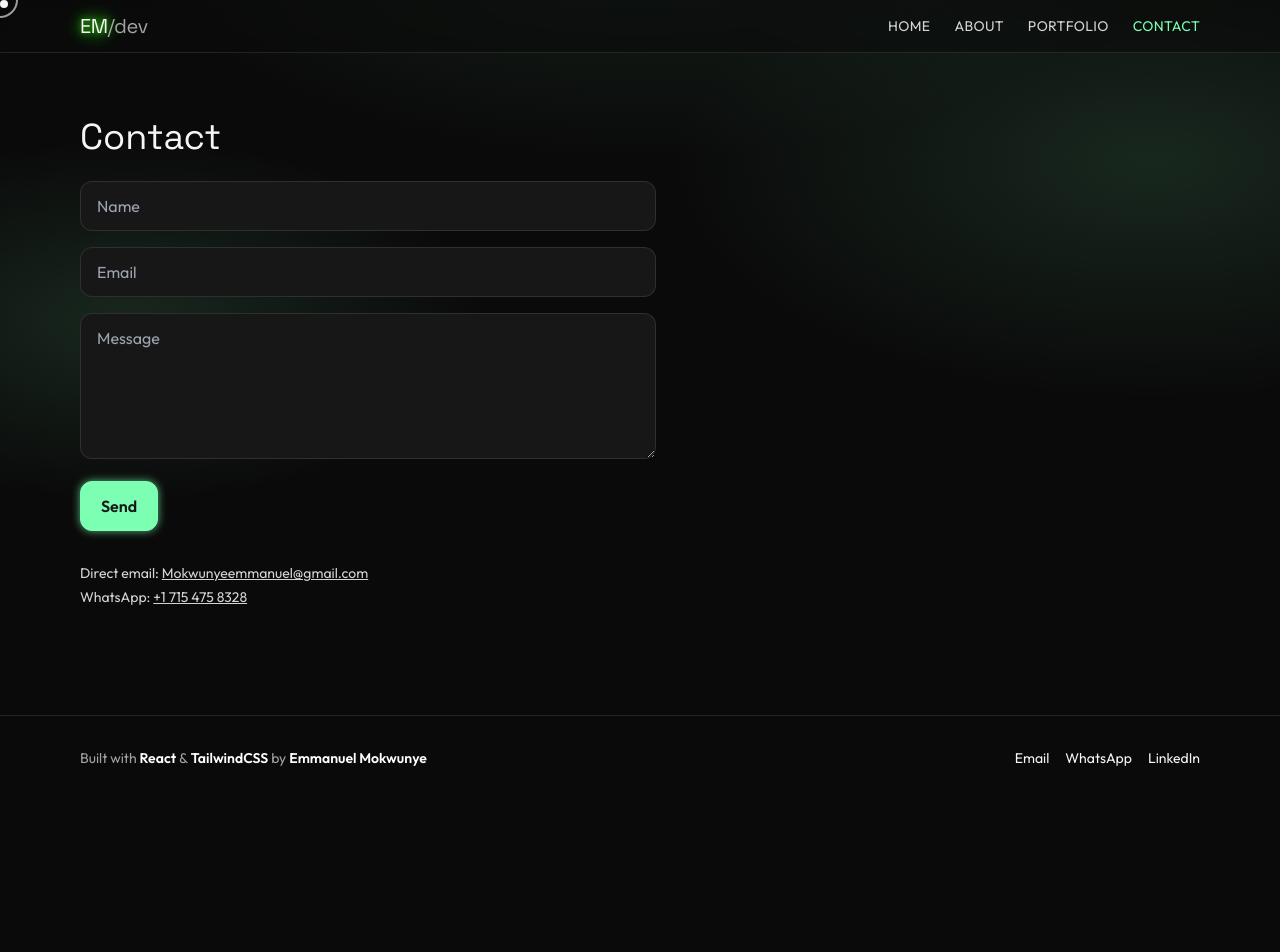
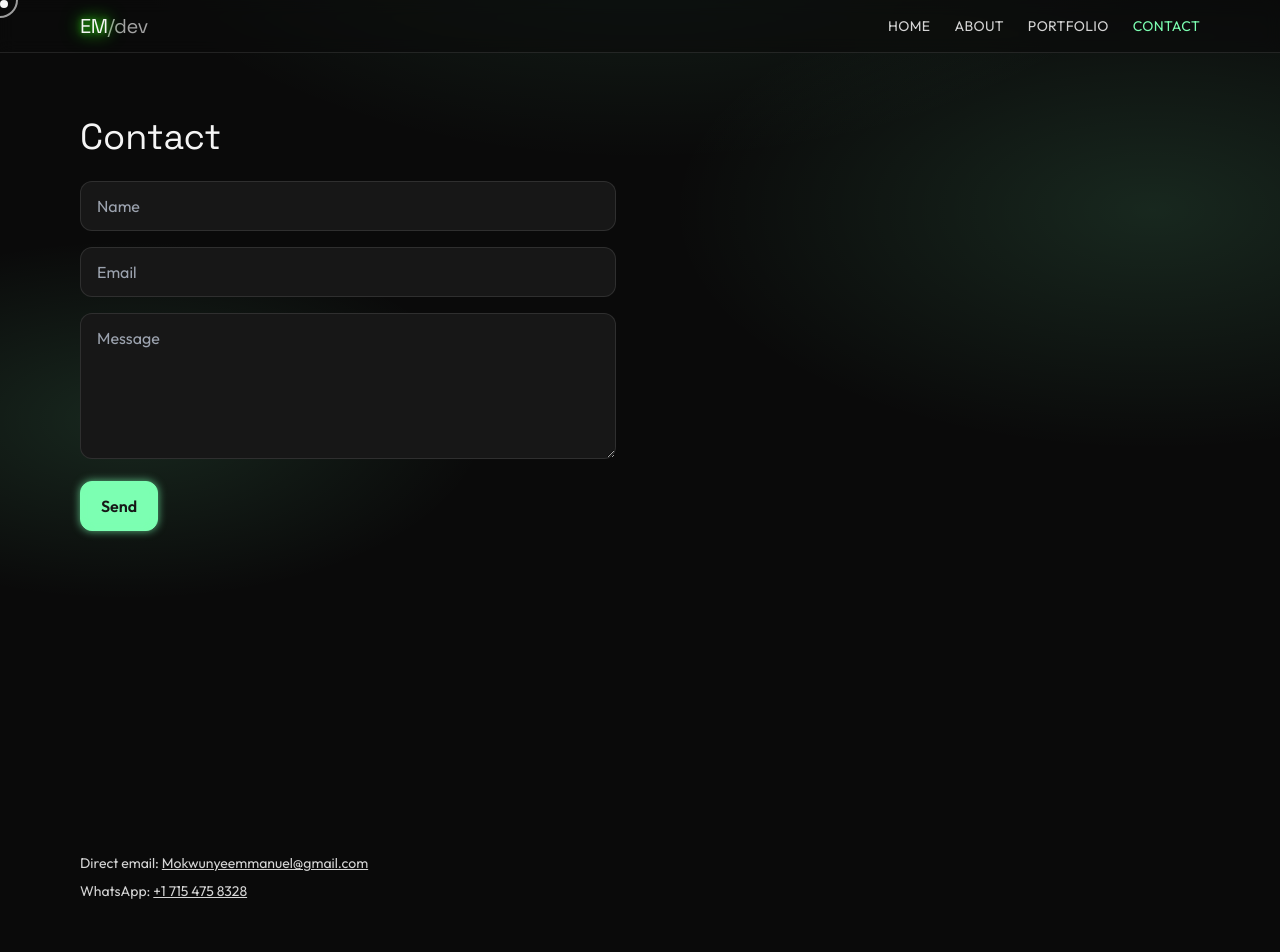
Before and after one commit to Emmymoks/Emmymoks-portfolio, a React (Vite) app: page /contact in a window 1280 px wide. Shown: the top 952 px of the page. Before the commit the page ends 800 px from the top, so only its background shows below. Built offline with nearby package versions, Linux system fonts and the light colour scheme; the HTML template or start-up script is replaced by a standard one.

Commit message:
Update Contact.jsx

```diff
--- a/src/pages/Contact.jsx
+++ b/src/pages/Contact.jsx
@@ -1,34 +1,68 @@
-import { useState } from 'react'
+import { useState, useRef, useEffect } from "react";
+import HeroAnimatedSVG from "../components/HeroAnimatedSVG.jsx";
+
+// Hook for scroll-based reveal
+function useScrollReveal(ref) {
+  const [isVisible, setIsVisible] = useState(false);
+
+  useEffect(() => {
+    const element = ref.current;
+    if (!element) return;
+
+    const observer = new IntersectionObserver(
+      ([entry]) => setIsVisible(entry.isIntersecting),
+      { threshold: 0.2 }
+    );
+
+    observer.observe(element);
+    return () => observer.disconnect();
+  }, [ref]);
+
+  return isVisible;
+}
 
 export default function Contact() {
-  const [status, setStatus] = useState(null)
+  const [status, setStatus] = useState(null);
+
+  const formRef = useRef(null);
+  const infoRef = useRef(null);
+
+  const formVisible = useScrollReveal(formRef);
+  const infoVisible = useScrollReveal(infoRef);
 
   const onSubmit = (e) => {
-    e.preventDefault()
-    const form = e.currentTarget
-    const name = form.name.value
-    const email = form.email.value
-    const message = form.message.value
+    e.preventDefault();
+    const form = e.currentTarget;
+    const name = form.name.value;
+    const email = form.email.value;
+    const message = form.message.value;
 
     // Encode WhatsApp message
     const whatsappMessage = encodeURIComponent(
       `Hello, my name is ${name} (from ${email}).\n\n${message}`
-    )
+    );
 
-    const whatsappURL = `https://wa.me/17154758328?text=${whatsappMessage}`
+    const whatsappURL = `https://wa.me/17154758328?text=${whatsappMessage}`;
 
     // Open WhatsApp in new tab
-    window.open(whatsappURL, '_blank')
+    window.open(whatsappURL, "_blank");
 
-    // Show status and reset form AFTER a tiny delay
-    setStatus('Redirecting you to WhatsApp...')
+    // Show status and reset form
+    setStatus("Redirecting you to WhatsApp...");
     setTimeout(() => {
-      form.reset()
-    }, 1000)
-  }
+      form.reset();
+    }, 1000);
+  };
 
   return (
-    <div className="max-w-6xl mx-auto px-4 py-16">
+    <div className="max-w-6xl mx-auto px-4 py-16 grid lg:grid-cols-2 gap-12 items-start">
+      {/* Left Column - Form */}
+      <div
+        ref={formRef}
+        className={`transition-all duration-700 ${
+          formVisible ? "opacity-100 translate-y-0" : "opacity-0 translate-y-10"
+        }`}
+      >
         <h1 className="font-display text-4xl mb-6">Contact</h1>
         <form onSubmit={onSubmit} className="max-w-xl space-y-4">
           <input
@@ -51,20 +85,45 @@
             rows="5"
             className="w-full px-4 py-3 rounded-xl bg-neutral-900 border border-white/10"
           ></textarea>
-        <button className="px-5 py-3 rounded-xl border border-accent-500 text-neutral-900 bg-accent-500 font-semibold neon-btn">
+          <button
+            type="submit"
+            className="px-5 py-3 rounded-xl border border-accent-500 text-neutral-900 bg-accent-500 font-semibold neon-btn transition-transform hover:scale-105"
+          >
             Send
           </button>
         </form>
-      {status && <p className="mt-4 text-sm text-neutral-300">{status}</p>}
-      <div className="mt-8 text-sm text-neutral-300 space-y-1">
+        {status && (
+          <p className="mt-4 text-sm text-neutral-300 transition-opacity duration-500">
+            {status}
+          </p>
+        )}
+      </div>
+
+      {/* Right Column - Hero SVG (hidden on mobile) */}
+      <div
+        className="hidden lg:flex justify-center items-center animate-fade-in-right"
+      >
+        <HeroAnimatedSVG />
+      </div>
+
+      {/* Contact Information */}
+      <div
+        ref={infoRef}
+        className={`lg:col-span-2 mt-12 text-sm text-neutral-300 space-y-2 transition-all duration-700 ${
+          infoVisible ? "opacity-100 translate-y-0" : "opacity-0 translate-y-10"
+        }`}
+      >
         <p>
-          Direct email:{' '}
-          <a className="underline" href="mailto:Mokwunyeemmanuel@gmail.com">
+          Direct email:{" "}
+          <a
+            className="underline"
+            href="mailto:Mokwunyeemmanuel@gmail.com"
+          >
             Mokwunyeemmanuel@gmail.com
           </a>
         </p>
         <p>
-          WhatsApp:{' '}
+          WhatsApp:{" "}
           <a
             className="underline"
             href="https://wa.me/17154758328"
@@ -75,6 +134,17 @@
           </a>
         </p>
       </div>
+
+      {/* Animations */}
+      <style>{`
+        @keyframes fade-in-right {
+          from { opacity: 0; transform: translateX(40px); }
+          to { opacity: 1; transform: translateX(0); }
+        }
+        .animate-fade-in-right {
+          animation: fade-in-right 1s ease forwards;
+        }
+      `}</style>
     </div>
-  )
+  );
 }
```
Lines whose indentation alone changed are shown as unchanged.
